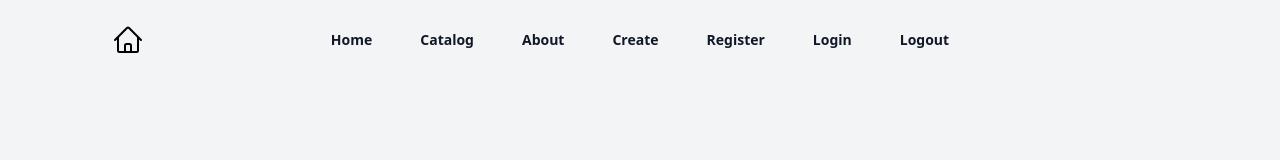
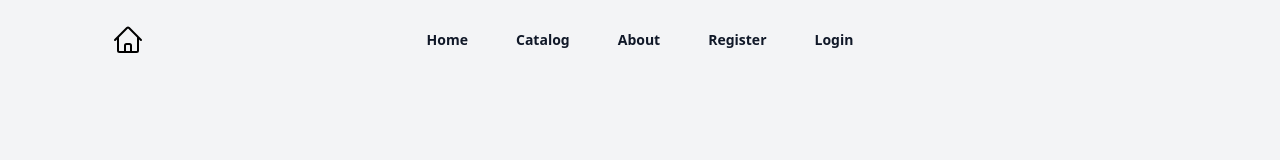
Before and after one commit to tananska/best-destinations-2025, a React (Vite) app in the folder client/: page / in a window 1280 px wide. Shown: the top 160 px of the page. Built offline with nearby package versions, Linux system fonts and the light colour scheme.

Commit message:
Add dynamic navigation

```diff
--- a/client/src/components/navigation/Navigation.jsx
+++ b/client/src/components/navigation/Navigation.jsx
@@ -3,16 +3,6 @@ import { Dialog, DialogPanel } from '@headlessui/react'
 import { Bars3Icon, XMarkIcon } from '@heroicons/react/24/outline'
 import { Link } from 'react-router'
 import { UserContext } from '../../contexts/UserContext'
-
-const navigation = [
-    { name: 'Home', href: '/' },
-    { name: 'Catalog', href: '/catalog' },
-    { name: 'About', href: '/about' },
-    { name: 'Create', href: '/create' },
-    { name: 'Register', href: '/register' },
-    { name: 'Login', href: '/login' },
-    { name: 'Logout', href: '/logout' },
-]
 
 export default function Navigation() {
 
@@ -40,11 +30,25 @@ export default function Navigation() {
                     </button>
                 </div>
                 <div className="hidden lg:flex lg:gap-x-12">
-                    {navigation.map((item) => (
-                        <Link key={item.name} to={item.href} className="text-sm/6 font-semibold text-gray-900">
-                            {item.name}
-                        </Link>
-                    ))}
+                    <Link to={'/'} className='text-sm/6 font-semibold text-gray-900'>Home</Link>
+                    <Link to={'/catalog'} className='text-sm/6 font-semibold text-gray-900'>Catalog</Link>
+                    <Link to={'/about'} className='text-sm/6 font-semibold text-gray-900'>About</Link>
+                    {email
+                        ? (
+                            <>
+                                <Link to={'/create'} className='text-sm/6 font-semibold text-gray-900'>Create</Link>
+                                <Link to={'/logout'} className='text-sm/6 font-semibold text-gray-900'>Logout</Link>
+                            </>
+                        )
+                        : (
+                            <>
+                                <Link to={'/register'} className='text-sm/6 font-semibold text-gray-900'>Register</Link>
+                                <Link to={'/login'} className='text-sm/6 font-semibold text-gray-900'>Login</Link>
+                            </>
+                        )
+                    }
+
+
                 </div>
                 <div className="hidden lg:flex lg:flex-1 lg:justify-end">
                     {email && (
@@ -57,8 +61,6 @@ export default function Navigation() {
                         </p>
                     )}
                 </div>
-
-
             </nav>
             <Dialog open={mobileMenuOpen} onClose={setMobileMenuOpen} className="lg:hidden">
                 <div className="fixed inset-0 z-50" />
@@ -76,15 +78,13 @@ export default function Navigation() {
                     <div className="mt-6 flow-root">
                         <div className="-my-6 divide-y divide-gray-500/10">
                             <div className="space-y-2 py-6">
-                                {navigation.map((item) => (
-                                    <Link
-                                        key={item.name}
-                                        to={item.href}
-                                        className="-mx-3 block rounded-lg px-3 py-2 text-base/7 font-semibold text-gray-900 hover:bg-gray-50"
-                                    >
-                                        {item.name}
-                                    </Link>
-                                ))}
+                                <Link to={'/'} className="-mx-3 block rounded-lg px-3 py-2 text-base/7 font-semibold text-gray-900 hover:bg-gray-50">Home</Link>
+                                <Link to={'/catalog'} className="-mx-3 block rounded-lg px-3 py-2 text-base/7 font-semibold text-gray-900 hover:bg-gray-50">Catalog</Link>
+                                <Link to={'/about'} className="-mx-3 block rounded-lg px-3 py-2 text-base/7 font-semibold text-gray-900 hover:bg-gray-50">About</Link>
+                                <Link to={'/register'} className="-mx-3 block rounded-lg px-3 py-2 text-base/7 font-semibold text-gray-900 hover:bg-gray-50">Register</Link>
+                                <Link to={'/login'} className="-mx-3 block rounded-lg px-3 py-2 text-base/7 font-semibold text-gray-900 hover:bg-gray-50">Login</Link>
+                                <Link to={'/create'} className="-mx-3 block rounded-lg px-3 py-2 text-base/7 font-semibold text-gray-900 hover:bg-gray-50">Create</Link>
+                                <Link to={'/logout'} className="-mx-3 block rounded-lg px-3 py-2 text-base/7 font-semibold text-gray-900 hover:bg-gray-50">Logout</Link>
                             </div>
                         </div>
                     </div>
```
